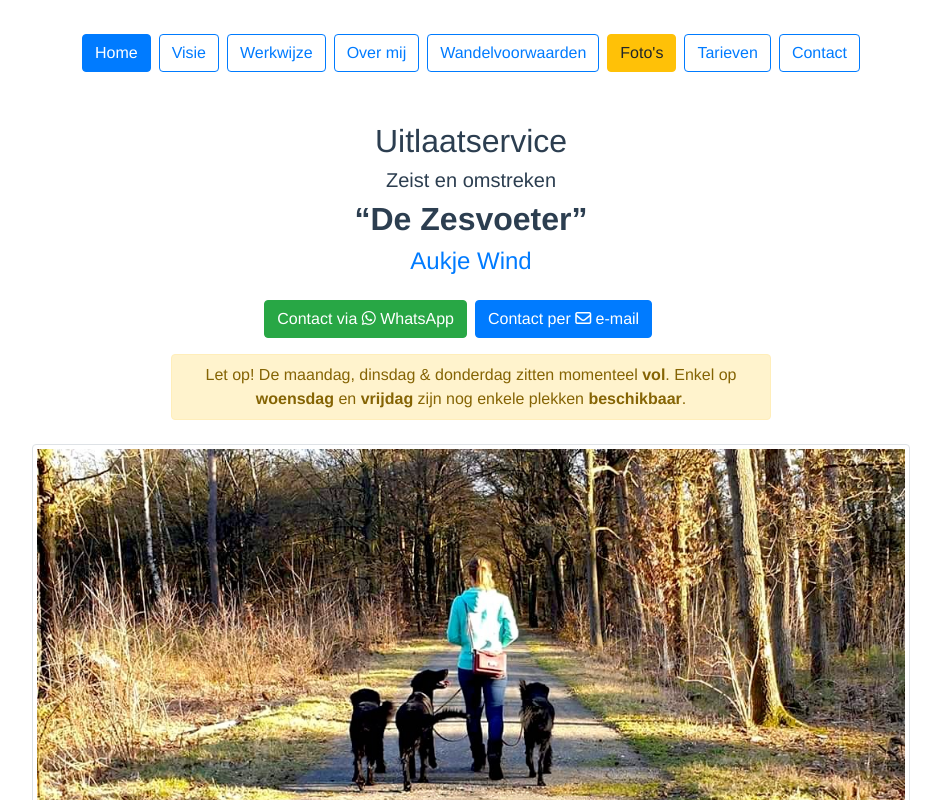
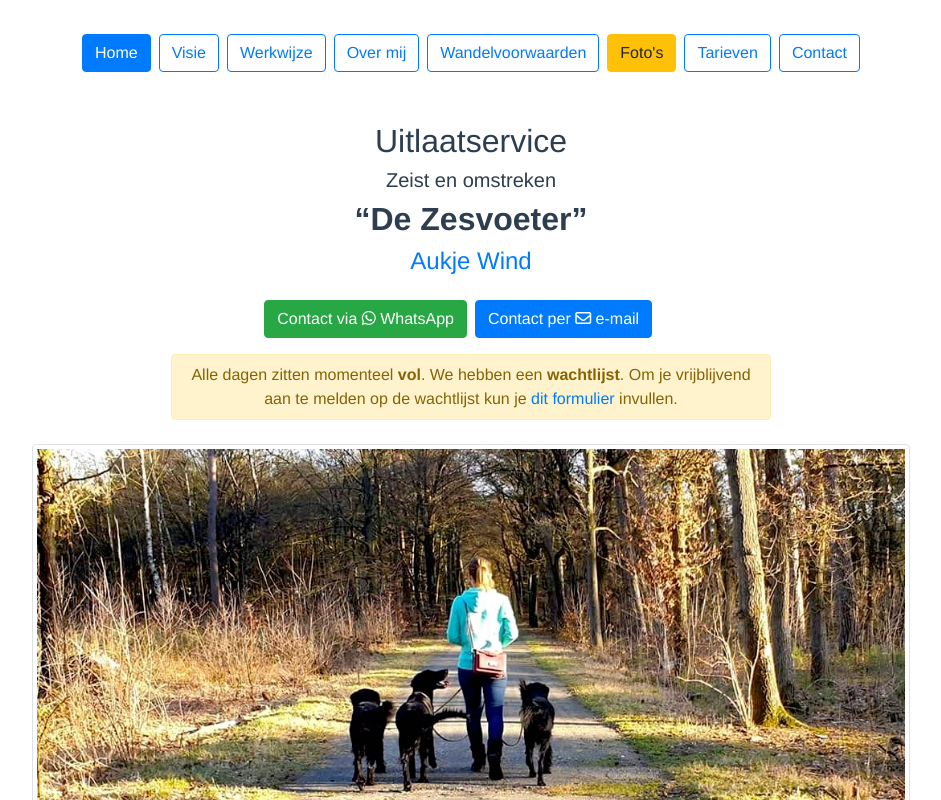
Before and after one commit to WietseWind/Website-Aukje, a Vue app: page / in a window 1280 px wide. Shown: the top 800 px of the page, without its empty margins (169-1110 px from the left). Built offline with nearby package versions, Linux system fonts and the light colour scheme.

Commit message:
Wachtlijst

```diff
--- a/src/views/partials/Vol.vue
+++ b/src/views/partials/Vol.vue
@@ -1,7 +1,9 @@
 <template>
   <div section="full" class="alert alert-warning px-3 py-2 mt-3 text-center">
-    Let op! De maandag, dinsdag &amp; donderdag zitten momenteel <b>vol</b>.
-    Enkel op <b>woensdag</b> en <b>vrijdag</b> zijn nog enkele plekken <b>beschikbaar</b>.
+    Alle dagen zitten momenteel <b>vol</b>.
+    We hebben een <b>wachtlijst</b>. Om je vrijblijvend aan te melden op de wachtlijst kun je
+    <a target="_blank" href="https://docs.google.com/forms/d/e/1FAIpQLSct_IpcN59OuOSbgsmzjJcDF3YnNI438fG_NkxTZX1pF0c0sw/viewform">dit formulier</a>
+    invullen.
   </div>
 </template>
 
```
